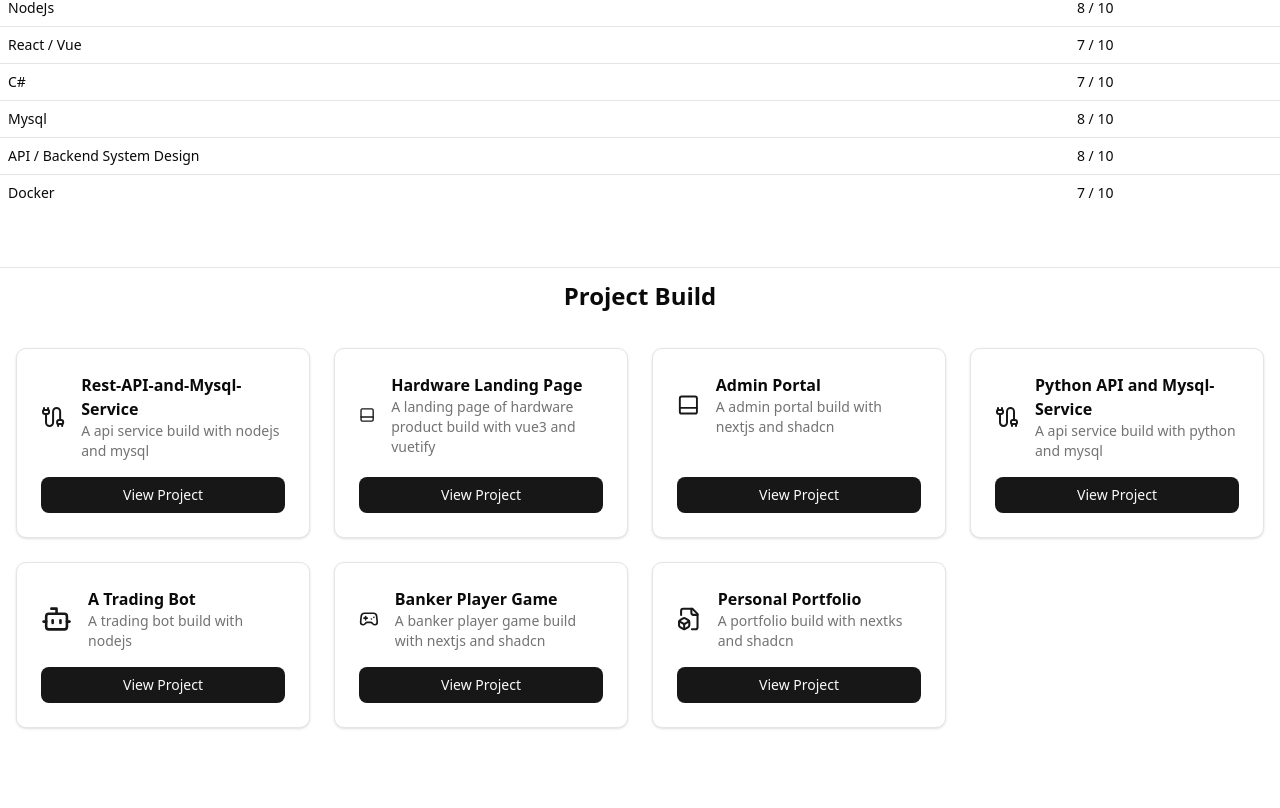
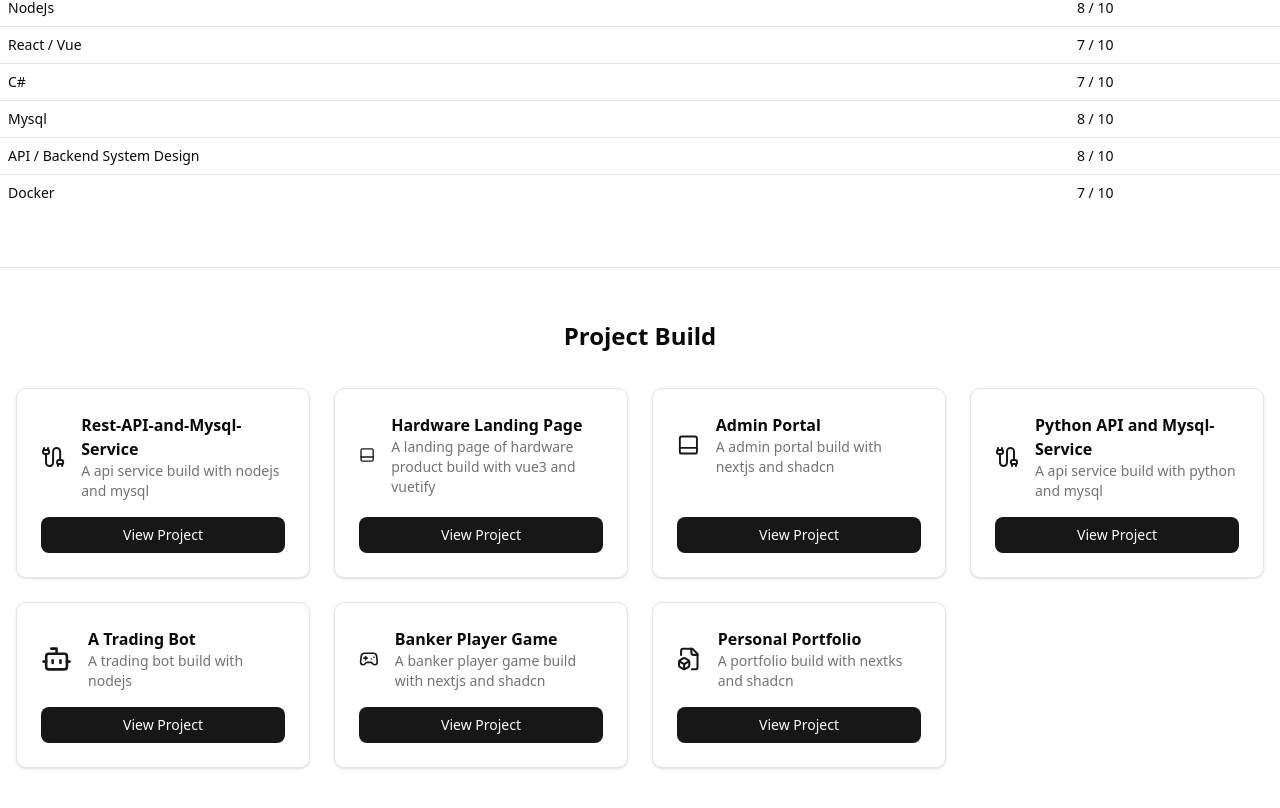
Before and after one commit to secretMan255/portfolio, a Next.js app: page / in a window 1280 px wide. Shown: the part 736-1544 px from the top of the page. Before the commit the page ends 1504 px from the top, so only its background shows below. Built offline with nearby package versions, Linux system fonts and the light colour scheme.

Commit message:
add padding top

```diff
--- a/src/components/github.tsx
+++ b/src/components/github.tsx
@@ -62,7 +62,7 @@ export default function Github() {
      return (
           <section>
                <Separator className="my-4" />
-               <div className="pb-10 flex flex-col items-center w-full">
+               <div className="pt-10 pb-10 flex flex-col items-center w-full">
                     <h5 className="text-2xl sm:font-bold font-bold leading-none">Project Build</h5>
                </div>
                <div className="flex justify-center w-full">
```
